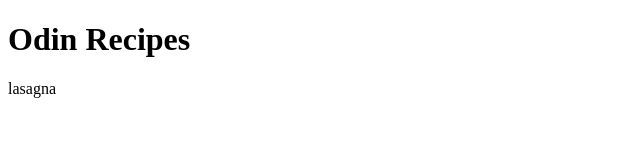
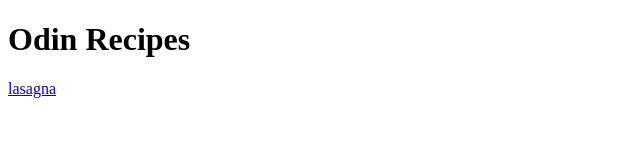
Before and after one commit to Anyikabs/odin-recipes, a plain HTML site: page index.html in a window 1280 px wide. Shown: the full height of the page, 0-640 px from the left. Drawn offline with Linux system fonts and the light colour scheme.

Commit message:
Lasagna update

```diff
--- a/index.html
+++ b/index.html
@@ -8,7 +8,7 @@
 </head>
 <body>
     <h1>Odin Recipes</h1>
-    <a src="recipes/lasagna.html">lasagna</a>
+    <a href="recipes/lasagna.html">lasagna</a>
 
 </body>
 </html>
```
